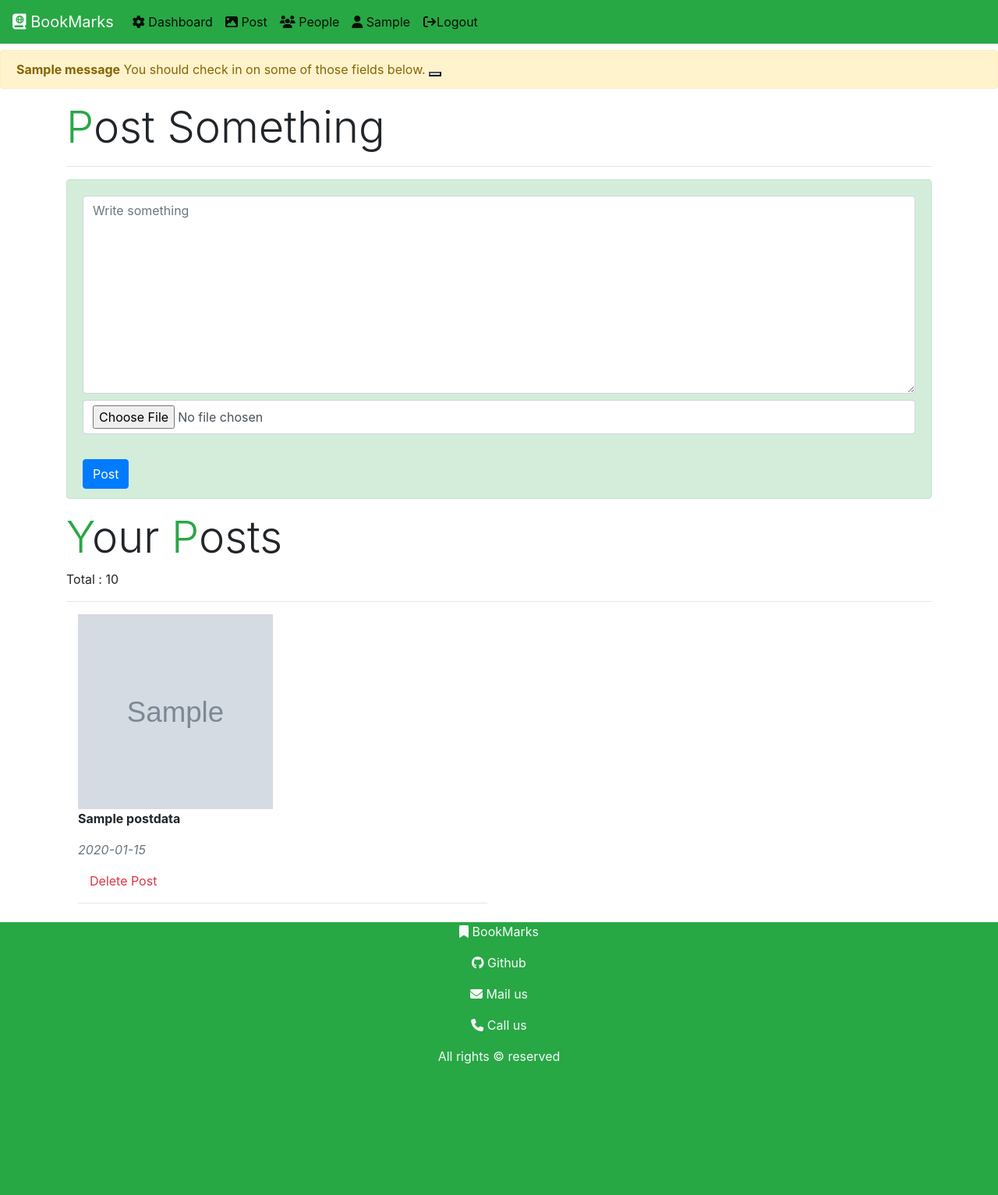
After one commit to incredible-India/SocialLook, a Django app: template sociallook/users/templates/users/post.html in a window 1280 px wide. The commit adds this page. Shown: the whole page at 78% size. Run offline with Django 4.2, Linux system fonts and the light colour scheme; the template is opened without the code that fills it: most values are stand-ins (such as "Sample title", 1, 10 or a date in 2020); grey boxes marked "Sample" are stand-in pictures; one stand-in notice (Sample message) is shown; some libraries are stand-ins or nearby versions.

Commit message:
post add features added

```diff
--- a/sociallook/core/templates/core/nav.html
+++ b/sociallook/core/templates/core/nav.html
@@ -6,8 +6,8 @@
     <div class="collapse navbar-collapse" id="navbarNavAltMarkup">
       <div class="navbar-nav">
         <a class="nav-item nav-link active" href="{% url 'profile' %}"> <i class="fas fa-cog"></i> Dashboard</a>
-        <a class="nav-item nav-link active" href="#"> <i class="fas fa-image"></i> Pictures</a>
-        <a class="nav-item nav-link active" href="#"><i class="fas fa-users"></i> People</a>
+        <a class="nav-item nav-link active" href="{% url 'post' %}"> <i class="fas fa-image"></i> Post</a>
+        <a class="nav-item nav-link active" href="{% url 'people' %}"><i class="fas fa-users"></i> People</a>
         {% if username %}
 
 
--- a/sociallook/users/templates/users/dashboard.html
+++ b/sociallook/users/templates/users/dashboard.html
@@ -39,7 +39,7 @@
 <div class="container text-center">
     <h3 class="text-success text-center display-4">{{i.name | capfirst}}</h3>
 
-    <p><b  class='mx-2'>Follow : 0</b> <b class='mx-2'>Follower : 0</b> <b class='mx-2'>Posts : 0</b> </p>
+    <p><b  class='mx-2'>Follow : 0</b> <b class='mx-2'>Follower : 0</b> <b class='mx-2'> <a href="{% url 'post' %}" class="text-dark">Posts : {{total}}</a> </b> </p>
 
 <hr class="text-success">
 
--- /dev/null
+++ b/sociallook/users/templates/users/post.html
@@ -0,0 +1,132 @@
+{% extends 'core/base.html' %}
+
+
+{% block title %}
+
+<title>Post</title>
+{% endblock title %}
+
+{% block content %}
+
+{% include 'core/nav.html' with p=username %}
+
+
+{% if messages %}
+{% for k in messages %}
+
+<div class="alert alert-warning alert-dismissible fade show mt-2" role="alert">
+    <strong>{{k}}</strong> You should check in on some of those fields below.
+    <button type="button" class="btn-close" data-bs-dismiss="alert" aria-label="Close"></button>
+  </div>
+
+
+{% endfor %}
+{% endif %}
+
+<div class="container mt-2">
+
+    <h1 class="display-4">
+        <span class="text-success">P</span>ost Something
+        <hr class="text-success">
+    </h1>
+
+    <div class="container mt-2 alert alert-success">
+
+        <form action="" method="post" enctype="multipart/form-data">
+
+            {% csrf_token %}
+            <textarea name="postdata" id="post" cols="30" rows="10" class='mt-2 form-control' placeholder="Write something" required></textarea>
+
+            <input type="file" name="postimg" id="postimg" class="mt-2 form-control">
+            <br>
+
+            <input type="submit" value="Post" class="mt-2 btn btn-primary">
+        </form>
+
+    </div>
+
+</div>
+
+
+<div class="container mt-2">
+    <h1 class="display-4">
+        <span class="text-success">Y</span>our  <span class="text-success">P</span>osts
+
+
+
+    </h1>
+    {% if post %}
+    Total : {{total}}
+    {% else %}
+    Total : 0
+    {% endif %}
+
+    <hr class="text-success">
+</div>
+
+
+<div class="container mt-2">
+    {% if post %}
+
+
+    <div class="container mt-2">
+
+
+        <div class="row">
+       {% for i in post %}
+
+
+        <div class="col-sm-6 " >
+
+            {% if i.postimg != 'False' %}
+
+
+       <img src="{{ i.postimg.url }}" alt="" class="img-fluid text-center" style="width: 250px; height: 250px; ">
+
+
+
+         {% endif %}
+
+            <p><b>
+                {{i.postdata}}
+            </b></p>
+
+            <p class="text-secondary">
+                <em>
+                    {{i.dateofpost}}
+                </em>
+            </p>
+
+
+            <div class="container mt-2">
+                <a href="{% url 'deletethispost' id=i.id %}" class="text-danger">Delete Post</a>
+            </div>
+            <hr class="text-success">
+
+        </div>
+
+
+
+
+       {% endfor %}
+
+    </div>
+
+    </div>
+
+
+    {% else %}
+    <p>
+        <b>No post yet..</b>
+    </p>
+    {% endif %}
+
+
+
+
+
+</div>
+
+
+{% include 'core/footer.html' %}
+{% endblock content %}
--- a/sociallook/users/urls.py
+++ b/sociallook/users/urls.py
@@ -18,4 +18,16 @@ urlpatterns = [
     path('editimage/<int:id>/',views.editimg.as_view(),name='editimage'),
     path('removeImage/<int:id>/',views.rmvimg.as_view(),name='rmvpic'),
 
+
+    #delete this post from
+
+    path('/deletethispost/<int:id>',views.deleteethispost.as_view(),name='deletethispost'),
+
+    #for the showing all the post
+    path('post/',views.post.as_view(),name='post'),
+
+    #for the people posting
+
+    path('people/',views.people.as_view(),name='people'),
+
 ]
```
Also changed, not shown: sociallook/users/admin.py (+7 -1 lines), sociallook/users/models.py (+9 -0 lines), sociallook/users/templates/users/people.html (added, +134 -0 lines), sociallook/users/views.py (+85 -2 lines), sociallook/db.sqlite3, sociallook/media/postimg/a.jpg (added), sociallook/media/postimg/c.jpg (added), sociallook/media/postimg/d.jpg (added), sociallook/media/userimg/b_kAFfxjg.jpg (added), sociallook/media/userimg/potato_rMShbNq.jpg (added), sociallook/users/migrations/0005_alter_users_account_post.py (added), sociallook/users/migrations/0006_rename_post_posts_alter_users_account.py (added), sociallook/users/static/users/img/p.svg (added).
